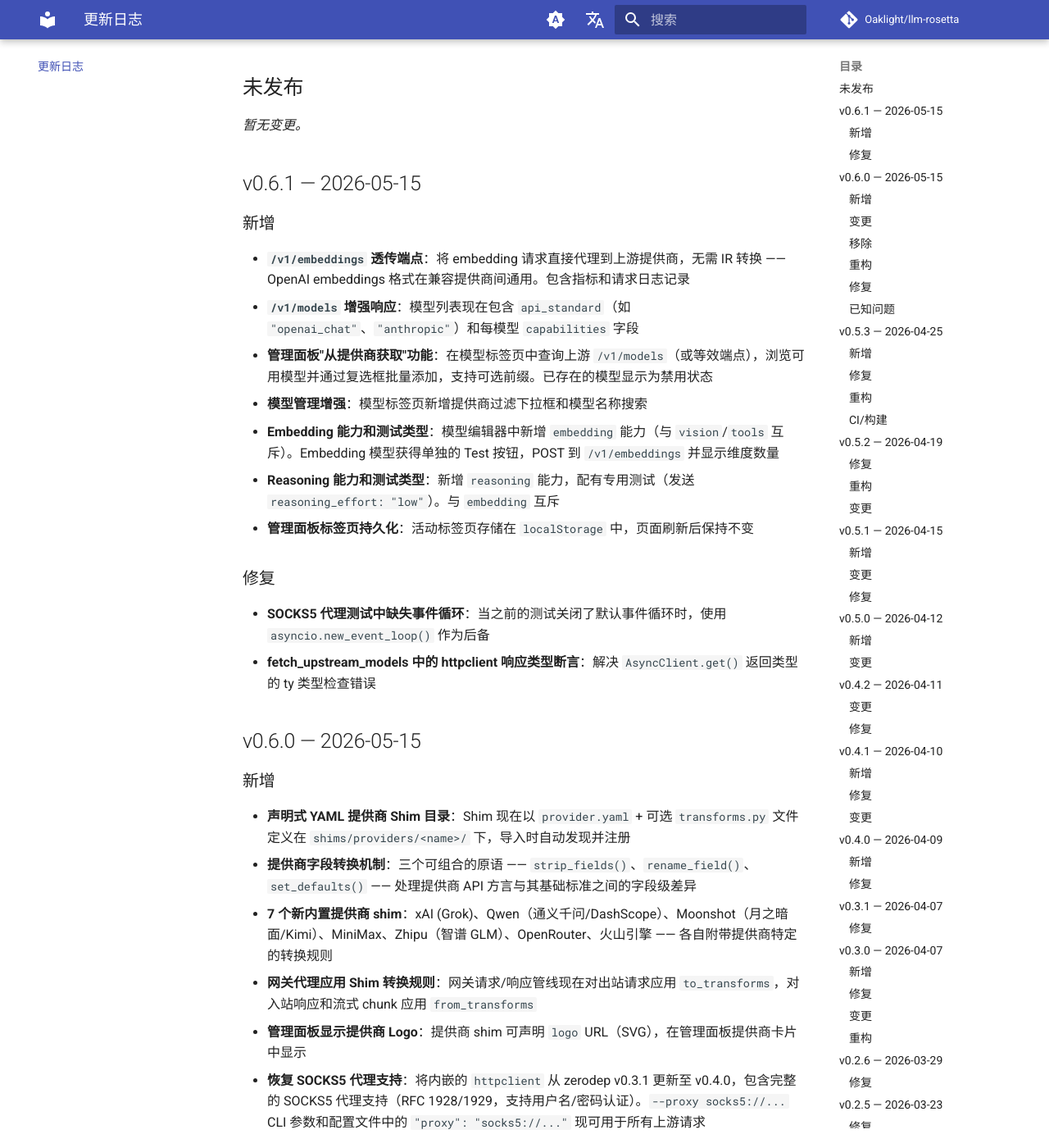
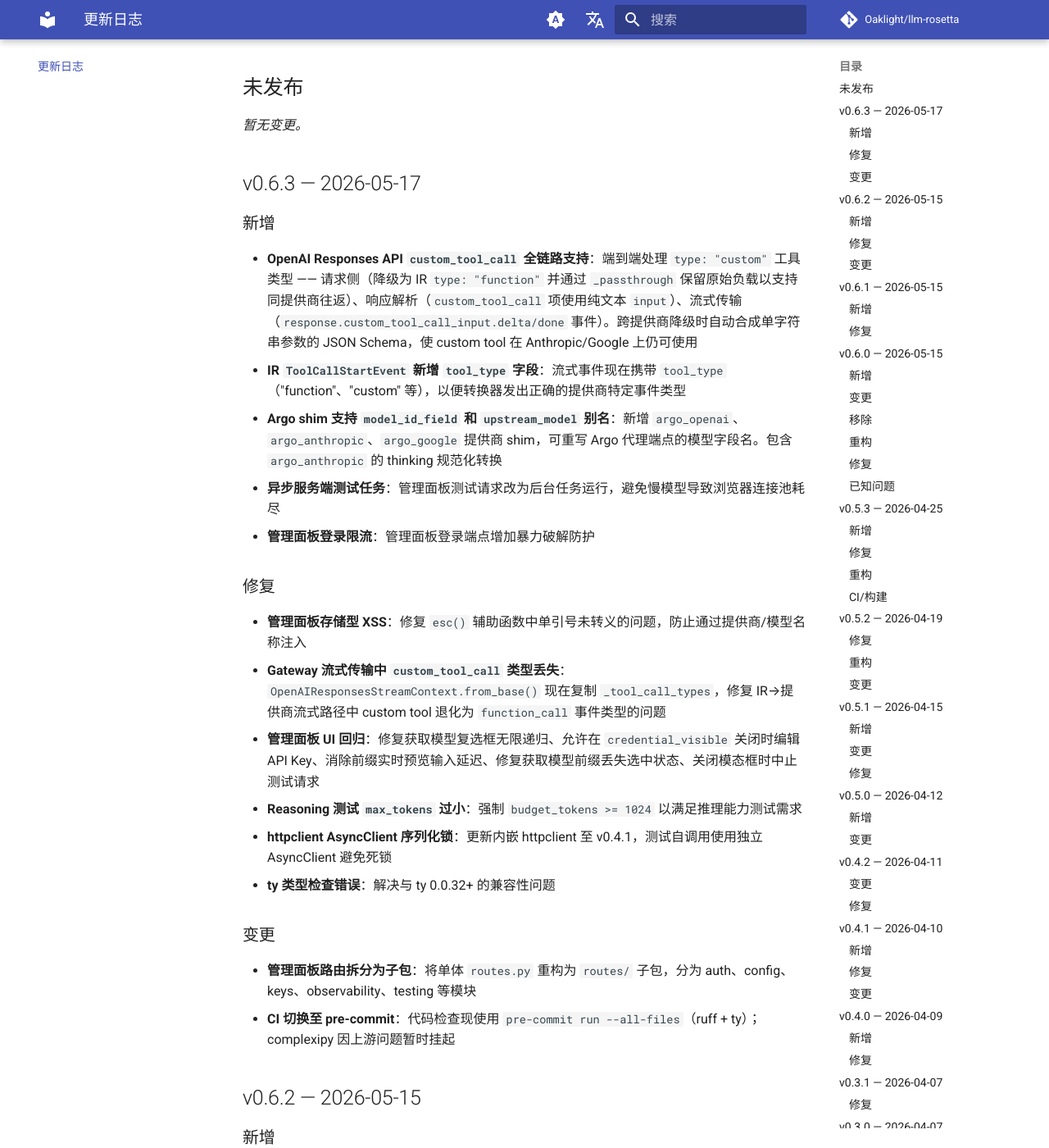
Before and after one commit to Oaklight/llm-rosetta, an MkDocs documentation site: the page built from docs/changelog.md, in a window 1280 px wide and 1400 px high, scrolled down 204 px. Shown: the whole window at 82% size. Built offline with MkDocs 1.6.1 and Material for MkDocs 9.7.7, drawn with Linux system fonts in a browser that asks for light colours; comment, search, counter and statistics services are not loaded; some of the changed text lies outside the part shown.

Commit message:
docs: add v0.6.2 and v0.6.3 changelog entries

```diff
--- a/docs/changelog.md
+++ b/docs/changelog.md
@@ -9,6 +9,47 @@ LLM-Rosetta 的所有重要变更均记录于此。本项目遵循 [Keep a Chang
 ## 未发布
 
 *暂无变更。*
+
+## v0.6.3 — 2026-05-17
+
+### 新增
+
+- **OpenAI Responses API `custom_tool_call` 全链路支持**：端到端处理 `type: "custom"` 工具类型 —— 请求侧（降级为 IR `type: "function"` 并通过 `_passthrough` 保留原始负载以支持同提供商往返）、响应解析（`custom_tool_call` 项使用纯文本 `input`）、流式传输（`response.custom_tool_call_input.delta/done` 事件）。跨提供商降级时自动合成单字符串参数的 JSON Schema，使 custom tool 在 Anthropic/Google 上仍可使用
+- **IR `ToolCallStartEvent` 新增 `tool_type` 字段**：流式事件现在携带 `tool_type`（"function"、"custom" 等），以便转换器发出正确的提供商特定事件类型
+- **Argo shim 支持 `model_id_field` 和 `upstream_model` 别名**：新增 `argo_openai`、`argo_anthropic`、`argo_google` 提供商 shim，可重写 Argo 代理端点的模型字段名。包含 `argo_anthropic` 的 thinking 规范化转换
+- **异步服务端测试任务**：管理面板测试请求改为后台任务运行，避免慢模型导致浏览器连接池耗尽
+- **管理面板登录限流**：管理面板登录端点增加暴力破解防护
+
+### 修复
+
+- **管理面板存储型 XSS**：修复 `esc()` 辅助函数中单引号未转义的问题，防止通过提供商/模型名称注入
+- **Gateway 流式传输中 `custom_tool_call` 类型丢失**：`OpenAIResponsesStreamContext.from_base()` 现在复制 `_tool_call_types`，修复 IR→提供商流式路径中 custom tool 退化为 `function_call` 事件类型的问题
+- **管理面板 UI 回归**：修复获取模型复选框无限递归、允许在 `credential_visible` 关闭时编辑 API Key、消除前缀实时预览输入延迟、修复获取模型前缀丢失选中状态、关闭模态框时中止测试请求
+- **Reasoning 测试 `max_tokens` 过小**：强制 `budget_tokens >= 1024` 以满足推理能力测试需求
+- **httpclient AsyncClient 序列化锁**：更新内嵌 httpclient 至 v0.4.1，测试自调用使用独立 AsyncClient 避免死锁
+- **ty 类型检查错误**：解决与 ty 0.0.32+ 的兼容性问题
+
+### 变更
+
+- **管理面板路由拆分为子包**：将单体 `routes.py` 重构为 `routes/` 子包，分为 auth、config、keys、observability、testing 等模块
+- **CI 切换至 pre-commit**：代码检查现使用 `pre-commit run --all-files`（ruff + ty）；complexipy 因上游问题暂时挂起
+
+## v0.6.2 — 2026-05-15
+
+### 新增
+
+- **管理面板密码保护**：配置中的 `server.admin_password` 启用管理面板登录覆盖层，使用 HMAC 会话令牌
+- **凭证可见性控制**：`server.credential_visible: false` 在管理面板中隐藏 API Key 的查看/复制功能
+- **提供商级联删除**：删除提供商时展示受影响的模型并级联删除
+
+### 修复
+
+- **Base URL 被覆盖**：切换提供商类型不再覆盖用户已输入的 base URL
+- **请求日志折叠**：展开的错误详情行在自动刷新后保持展开状态
+
+### 变更
+
+- **Python ≥3.11 零依赖**：用内嵌的 zerodep yaml 模块替换 PyYAML
 
 ## v0.6.1 — 2026-05-15
 
```
